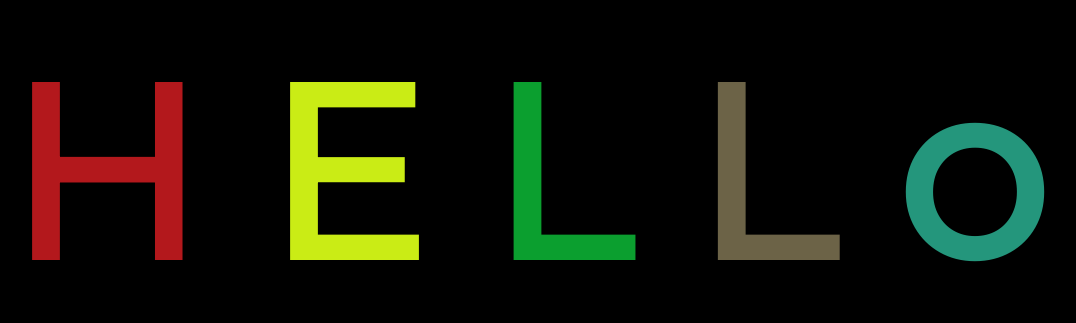
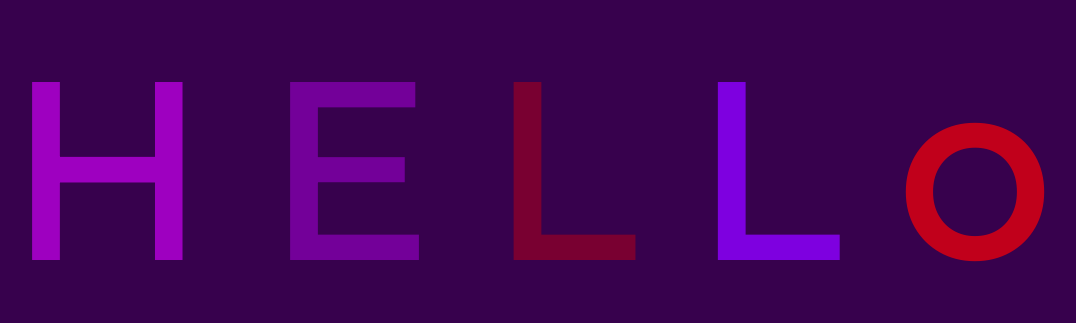
Before and after one commit to ciciscoding/AnimatedTextGitDemo, a plain HTML site: page index.html in a window 1280 px wide. Shown: the part 234-557 px from the top of the page, without its empty margins (115-1191 px from the left). Drawn offline with Linux system fonts and the light colour scheme.

Commit message:
restrict colors to purples

```diff
--- a/app.css
+++ b/app.css
@@ -3,7 +3,7 @@ body {
     justify-content: center;
     align-items: center;
     height: 100vh;
-    background-color: black;
+    background-color: rgb(55, 1, 77);
 }
 
 h1 {
--- a/app.js
+++ b/app.js
@@ -1,6 +1,6 @@
 function randomRGB() {
     const r = Math.floor(Math.random() * 256);
-    const g = Math.floor(Math.random() * 256);
+    const g = 0;
     const b = Math.floor(Math.random() * 256);
     return `rgb(${r},${g},${b})`
 }
```
